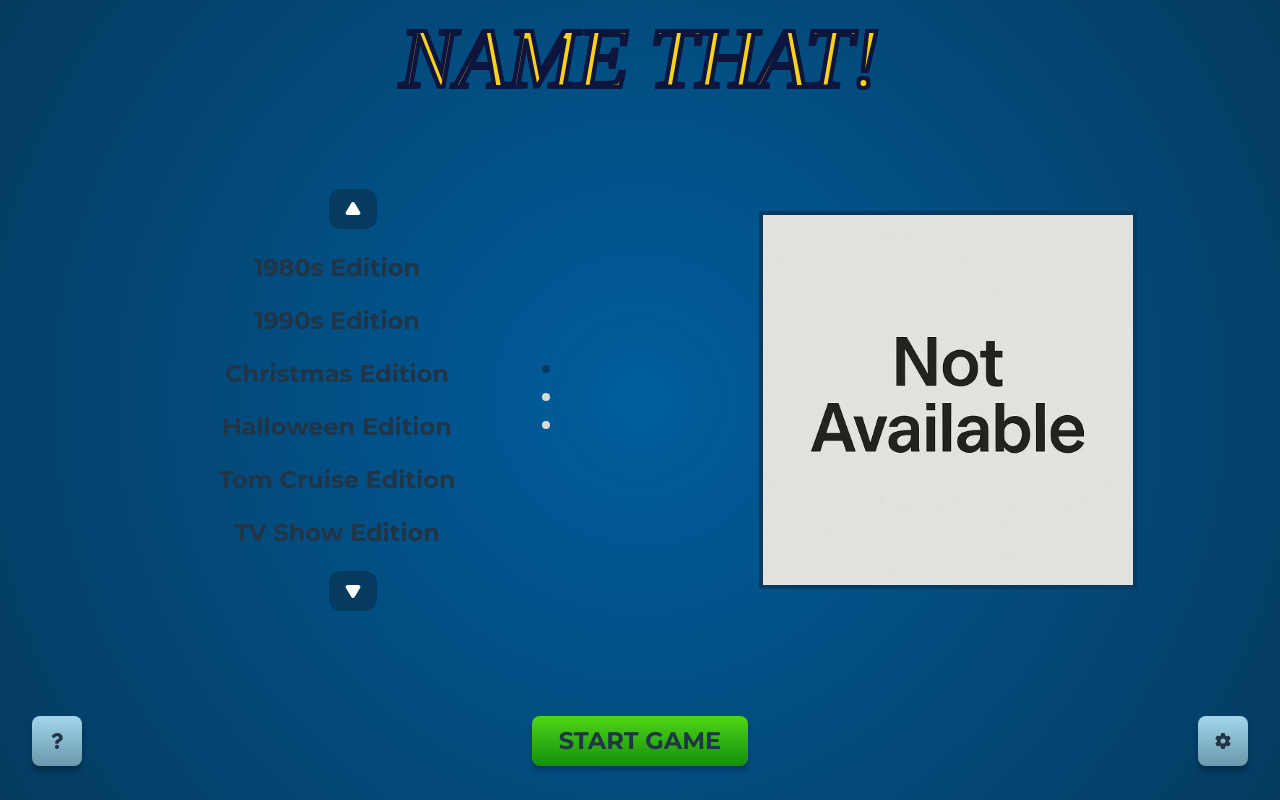
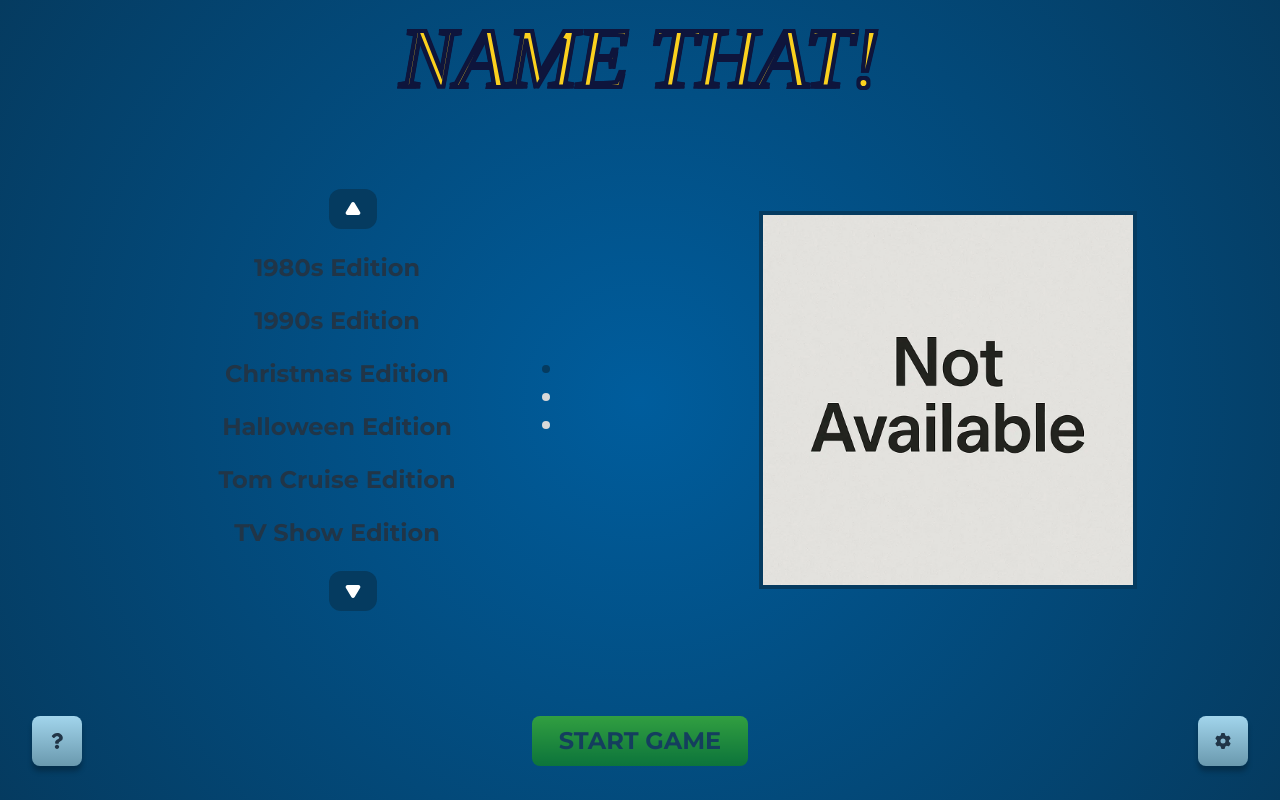
Before and after one commit to htseng2/name-that, a React (Vite) app: page / in a window 1280 px wide. Built offline with nearby package versions, Linux system fonts and the light colour scheme; a web font is replaced by a local one.

Commit message:
feat(App): implement disabled state for START GAME button
- add styling for the disabled state of the START GAME button in App.css
- update App.jsx to conditionally disable the button based on selected index state

```diff
--- a/src/App.css
+++ b/src/App.css
@@ -228,6 +228,13 @@ body {
   align-self: center;
 }
 
+/* Style disabled state of START GAME button */
+.cta-button:disabled {
+  opacity: 0.6;
+  cursor: not-allowed;
+  box-shadow: none;
+}
+
 /* Reset default button styles so icons retain their intended size */
 button {
   -webkit-appearance: none;
--- a/src/App.jsx
+++ b/src/App.jsx
@@ -48,6 +48,8 @@ function App() {
   const [rounds, setRounds] = useState(4);
   const [questionsPerRound, setQuestionsPerRound] = useState(10);
   const [selectedIndex, setSelectedIndex] = useState(null);
+  const isStartDisabled =
+    selectedIndex === null || !EDITION_OPTIONS[selectedIndex]?.img;
   return (
     <div className="App">
       <div className="main-layout-grid">
@@ -120,8 +122,9 @@ function App() {
         <button
           type="button"
           className="cta-button cta-button-start"
+          disabled={isStartDisabled}
           onClick={() => {
-            console.log("Game started!");
+            if (!isStartDisabled) console.log("Game started!");
           }}
         >
           START GAME
```
